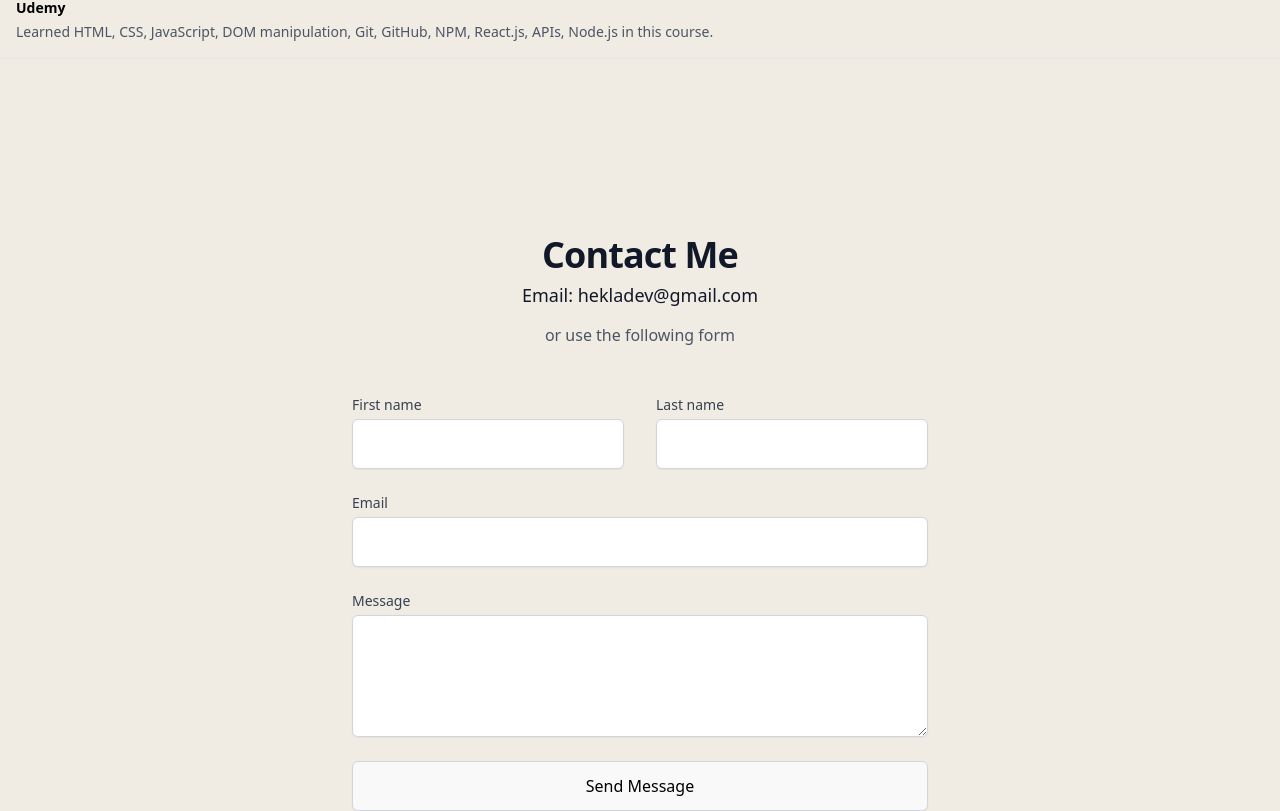
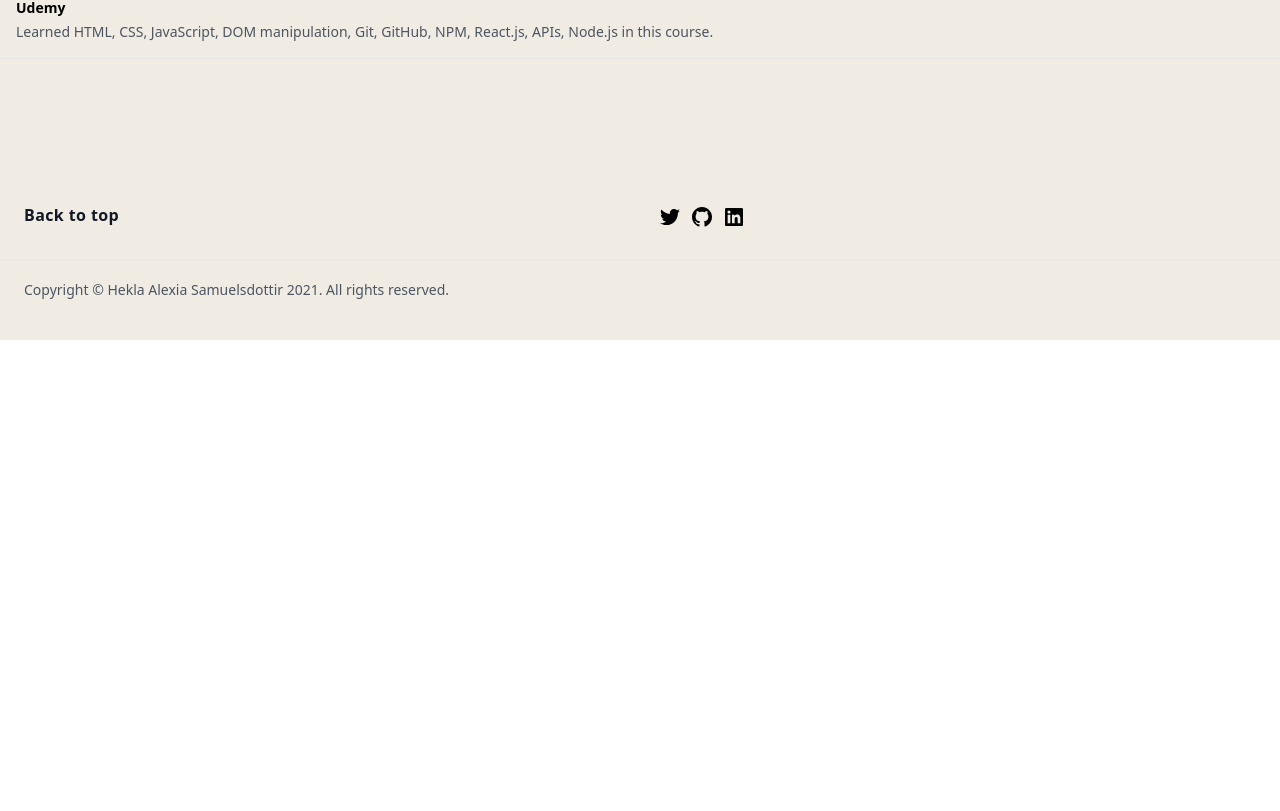
Before and after one commit to hekla00/portfolio, a Next.js app: page / in a window 1280 px wide. Shown: the part 5018-5829 px from the top of the page. After the commit the page ends 5358 px from the top, so only its background shows below. Built offline with nearby package versions, Linux system fonts and the light colour scheme.

Commit message:
Contact section removed while I am working on its functionality

```diff
--- a/pages/index.js
+++ b/pages/index.js
@@ -52,7 +52,7 @@ export default function Layout() {
       <PortfolioSection />
       <TimelineTwo />
       <Certifications />
-      <Contact />
+      {/* <Contact /> */}
       <Footer />
     </div>
   );
```
